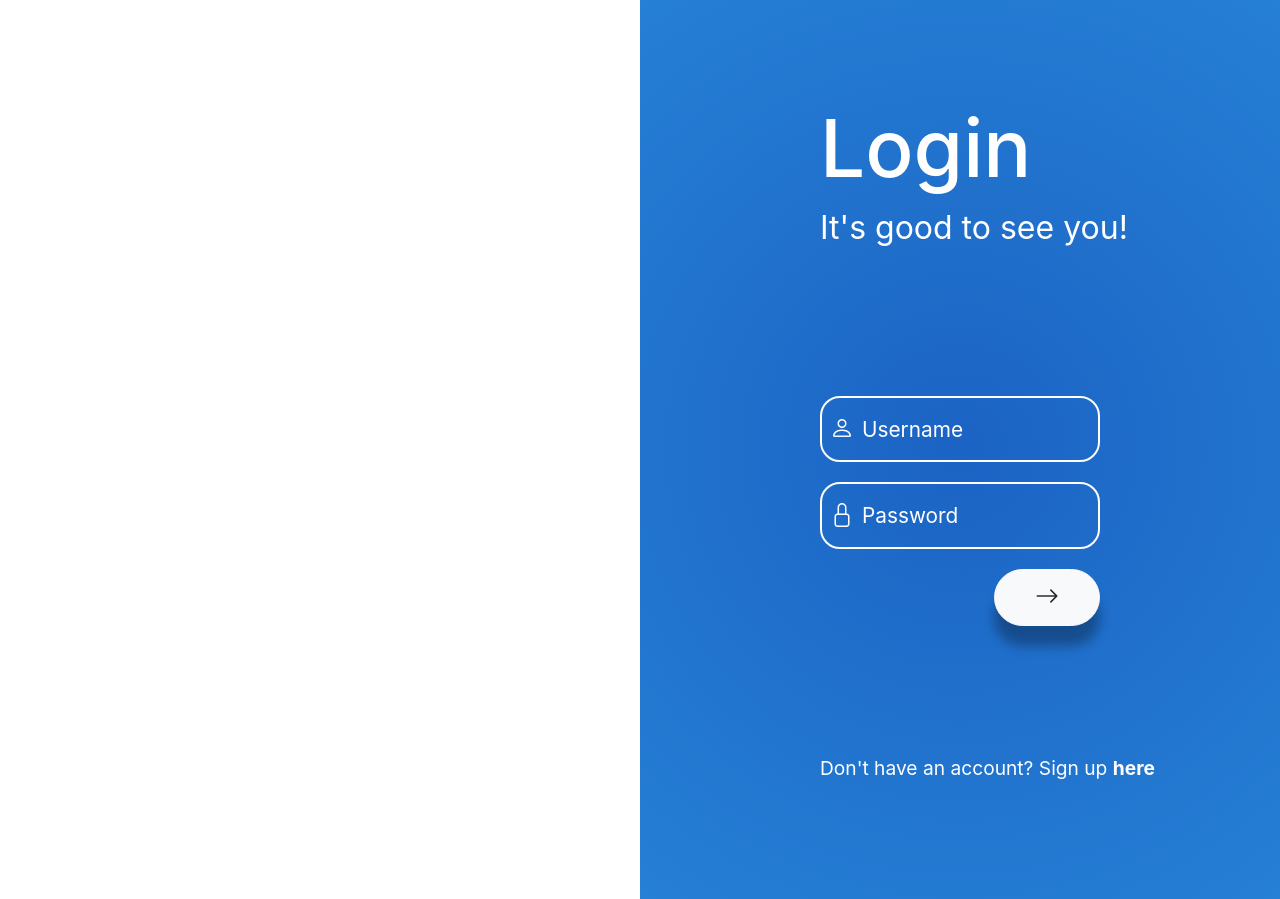
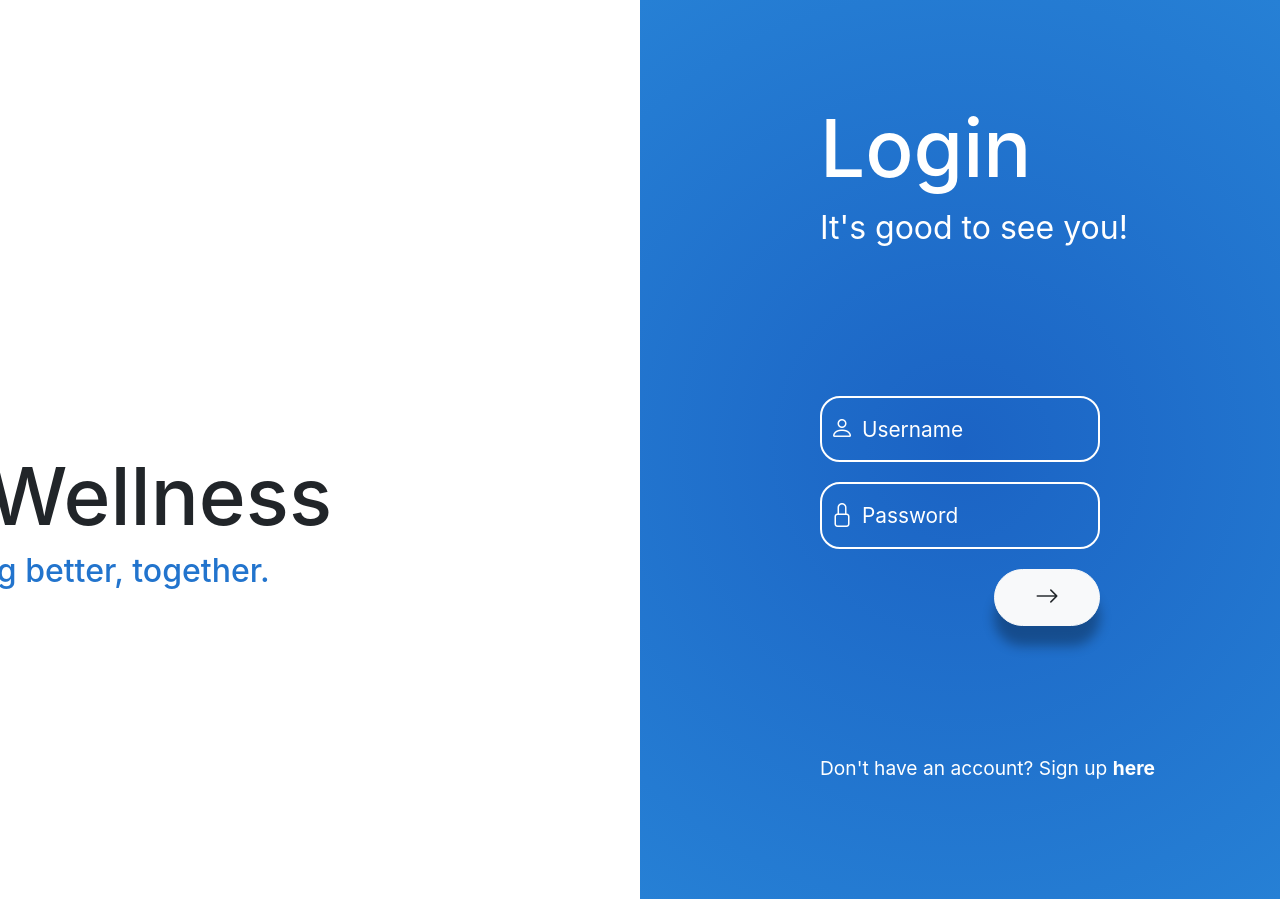
Before and after one commit to ChrisLoucaides/qwellness, a Django app: page /login/ in a window 1280 px wide. Run offline with Django 4.2, Linux system fonts and the light colour scheme; parts of the project's set-up code (start-up, migrations or seed data) failed here and were passed over; some libraries are stand-ins or nearby versions.

Commit message:
more work on login page

```diff
--- a/user_management/templates/login.html
+++ b/user_management/templates/login.html
@@ -7,9 +7,6 @@
     <link rel="stylesheet" href="https://stackpath.bootstrapcdn.com/bootstrap/4.5.2/css/bootstrap.min.css">
     <link rel="stylesheet" href="https://cdn.jsdelivr.net/npm/bootstrap-icons@1.3.0/font/bootstrap-icons.css">
     <style>
-        .speak-section {
-            color: #fff;
-        }
 
         .login-section {
             background-size: cover;
@@ -92,11 +89,40 @@
 
         .login-button {
             padding: 0.6em 2.5em;
-             box-shadow: 0 20px 12px rgba(0, 0, 0, 0.3);
+            box-shadow: 0 20px 12px rgba(0, 0, 0, 0.3);
         }
 
         .btn-rounded {
             border-radius: 2em;
+        }
+
+        .q-wellness-header {
+            margin-top: 28em;
+            margin-left: -20em;
+        }
+
+        .q-wellness {
+            font-size: 5em;
+        }
+
+        .feeling-better {
+            color: #2274cd;
+        }
+
+        .btn {
+            transition: transform 0.2s ease;
+        }
+
+        .btn:hover {
+            transform: translateY(-3px);
+        }
+
+        a {
+            color: white;
+        }
+
+        a:hover {
+            color: #e4faff;
         }
 
     </style>
@@ -106,9 +132,9 @@
 <div class="container-fluid">
     <div class="row justify-content-center align-items-stretch" style="height:100vh;">
         <div class="col-md-6 px-0 text-center">
-            <div class="speak-section">
-                <h1>Speak your</h1>
-                <p>Login ID & Password</p>
+            <div class="q-wellness-header pr-5 mr-5">
+                <h1 class="q-wellness">Q-Wellness</h1>
+                <h2 class="pr-5 feeling-better">Feeling better, together.</h2>
             </div>
         </div>
         <div class="col-md-6 px-0">
@@ -135,12 +161,12 @@
                     </div>
                 </form>
                 <div class="login-headings">
-                    <p class="sign-up-here">Don't have an account? Sign up <strong>here</strong></p>
+                    <p class="sign-up-here">Don't have an account? Sign up <a href="/signup"><strong>here</strong></a>
+                    </p>
                 </div>
             </div>
         </div>
     </div>
 </div>
-
 </body>
 </html>
```
